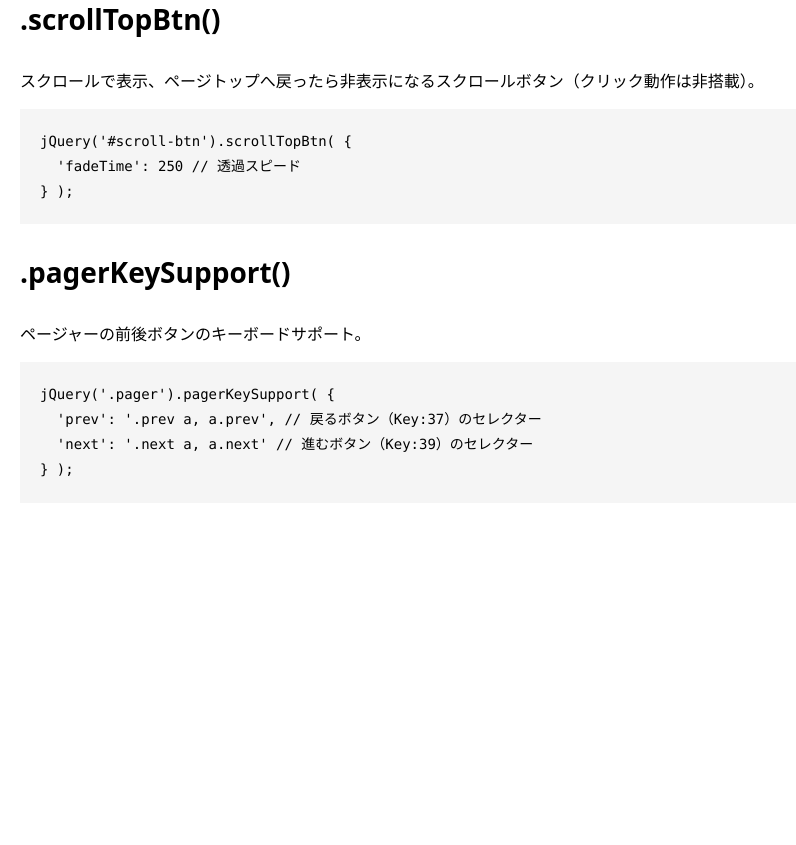
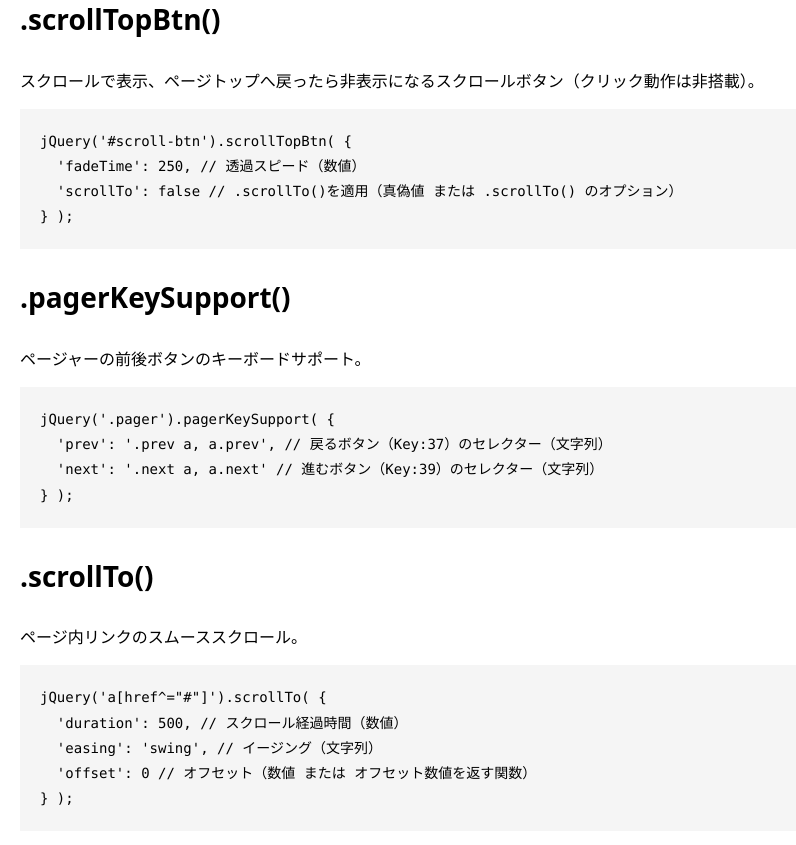
Before and after one commit to motirayoshiaki/moritakun-js, a plain HTML site: page docs/index.html in a window 1280 px wide. Shown: the part 8632-9477 px from the top of the page, without its empty margins (0-796 px from the left). Before the commit the page ends 9167 px from the top, so only its background shows below. Drawn offline with Linux system fonts and the light colour scheme.

Commit message:
Update index.html
jQuery.fn.scrollTo を追加

```diff
--- a/docs/index.html
+++ b/docs/index.html
@@ -418,7 +418,8 @@ d.querySelector('#breakpoint-result').innerText = JSON.stringify(moritakun.break
 スクロールで表示、ページトップへ戻ったら非表示になるスクロールボタン（クリック動作は非搭載）。
 </p>
 <pre class="codesample mt-3"><code>jQuery('#scroll-btn').scrollTopBtn( {
-  'fadeTime': 250 // 透過スピード
+  'fadeTime': 250, // 透過スピード（数値）
+  'scrollTo': false // .scrollTo()を適用（真偽値 または .scrollTo() のオプション）
 } );</code></pre>
 
 
@@ -427,8 +428,19 @@ d.querySelector('#breakpoint-result').innerText = JSON.stringify(moritakun.break
 ページャーの前後ボタンのキーボードサポート。
 </p>
 <pre class="codesample mt-3"><code>jQuery('.pager').pagerKeySupport( {
-  'prev': '.prev a, a.prev', // 戻るボタン（Key:37）のセレクター
-  'next': '.next a, a.next' // 進むボタン（Key:39）のセレクター
+  'prev': '.prev a, a.prev', // 戻るボタン（Key:37）のセレクター（文字列）
+  'next': '.next a, a.next' // 進むボタン（Key:39）のセレクター（文字列）
+} );</code></pre>
+
+
+			<h3 class="mt-5 mb-5">.scrollTo()</h3>
+<p>
+ページ内リンクのスムーススクロール。
+</p>
+<pre class="codesample mt-3"><code>jQuery('a[href^="#"]').scrollTo( {
+  'duration': 500, // スクロール経過時間（数値）
+  'easing': 'swing', // イージング（文字列）
+  'offset': 0 // オフセット（数値 または オフセット数値を返す関数）
 } );</code></pre>
 
 		</section>
```
